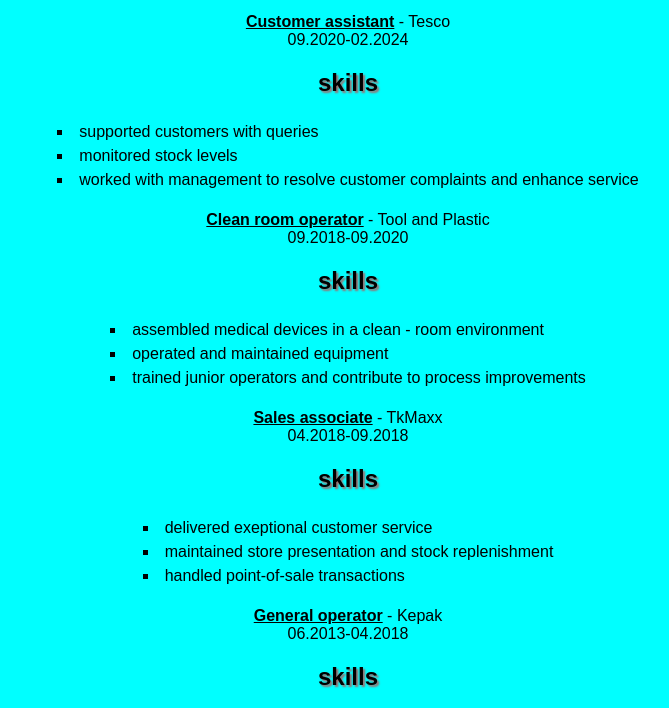
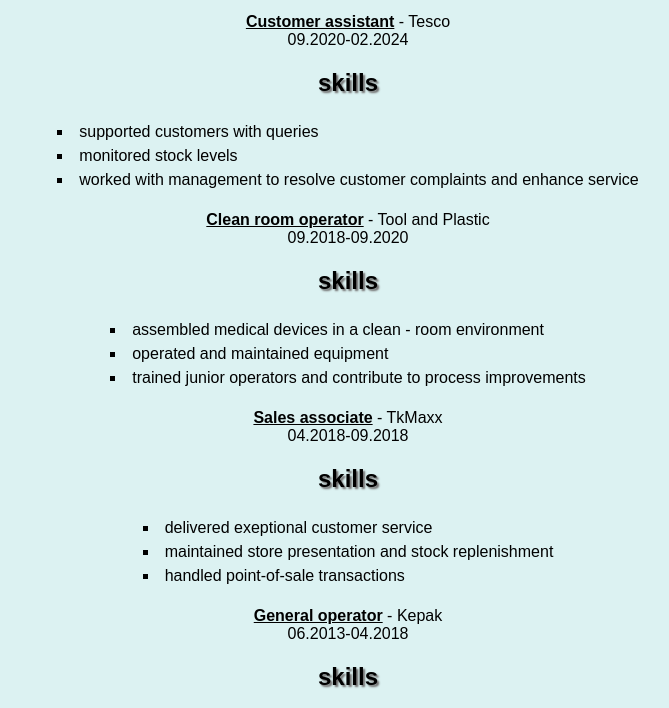
Before and after one commit to Edyta2025/Edyta2025.github.io, a plain HTML site: page index.html in a window 1280 px wide. Shown: the part 1326-2034 px from the top of the page, without its empty margins (292-961 px from the left). Drawn offline with Linux system fonts and the light colour scheme.

Commit message:
updated bg color

```diff
--- a/styles/myStyle.css
+++ b/styles/myStyle.css
@@ -1,5 +1,5 @@
 .body {
-  background-color: aqua;
+  background-color: rgb(220, 242, 242);
   color: black;
   font-family: Arial;
   text-align: center;
@@ -28,7 +28,7 @@
   }
 }
 .title {
-  text-shadow: 2px 2px 2px #a06e6e;
+  text-shadow: 2px 2px 2px #6c6a6a;
 }
 
 .link {
```
